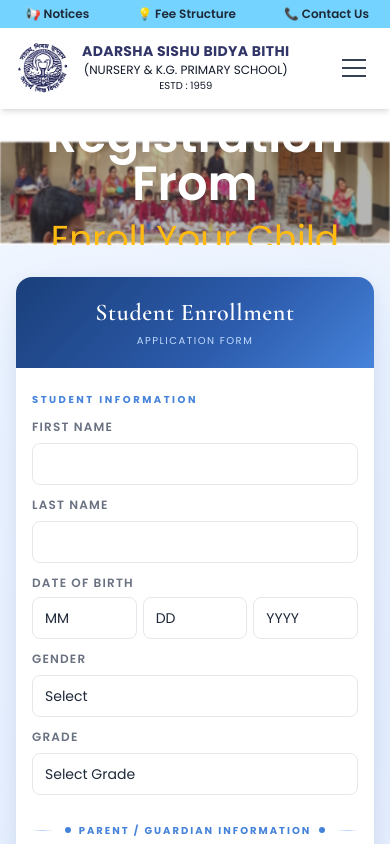
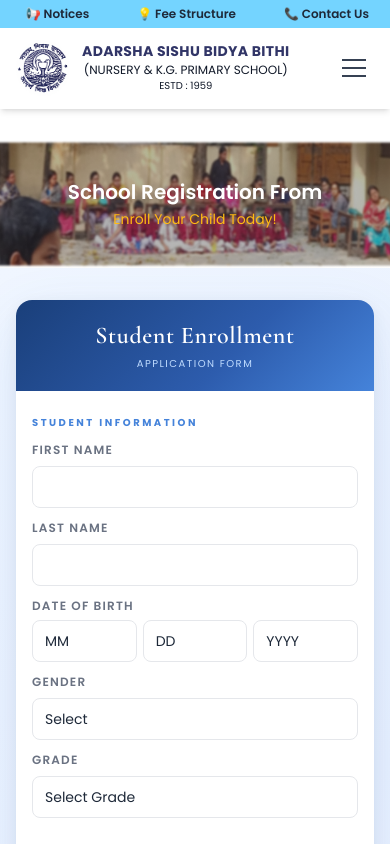
Before and after one commit to amar0026/School-project, a React (Vite) app: page /Registration in a window 390 px wide. Shown: the top 844 px of the page. Built offline with nearby package versions, Linux system fonts and the light colour scheme.

Commit message:
breadcrum responsive

```diff
--- a/src/components/Global/BreadcrumbBanner.tsx
+++ b/src/components/Global/BreadcrumbBanner.tsx
@@ -13,22 +13,25 @@ const BreadcrumbBanner: React.FC<BreadcrumbBannerProps> = ({
 }) => {
   return (
     <section className="w-full">
-      {/* Main Wrapper */}
       <div className="max-w-[1920px] mx-auto relative overflow-hidden">
+
         {/* Background Image */}
-        <img src={bgImage} alt="Banner Background" className="w-full h-auto" />
-
-        {/* Dark Overlay */}
-        {/* <div className="absolute inset-0 bg-black/50" /> */}
+        <img
+          src={bgImage}
+          alt="Banner Background"
+          className="w-full h-32 sm:h-48 md:h-60 lg:h-auto object-cover"
+        />
 
         {/* Text Content */}
-        <div className="absolute inset-0 flex flex-col items-center justify-center text-center">
-          {/* Main Title */}
-          <h2 className="text-white text-5xl font-semibold">{title}</h2>
+        <div className="absolute inset-0 flex flex-col items-center justify-center text-center px-4">
+          <h2 className="text-white text-xl sm:text-3xl md:text-4xl lg:text-5xl font-semibold leading-tight">
+            {title}
+          </h2>
+          <p className="text-[#FFBB12] text-sm sm:text-xl md:text-2xl lg:text-[36px] mt-1">
+            {subtitle}
+          </p>
+        </div>
 
-          {/* Subtitle */}
-          <p className="text-[#FFBB12] text-[36px] mt-1">{subtitle}</p>
-        </div>
       </div>
     </section>
   );
```
